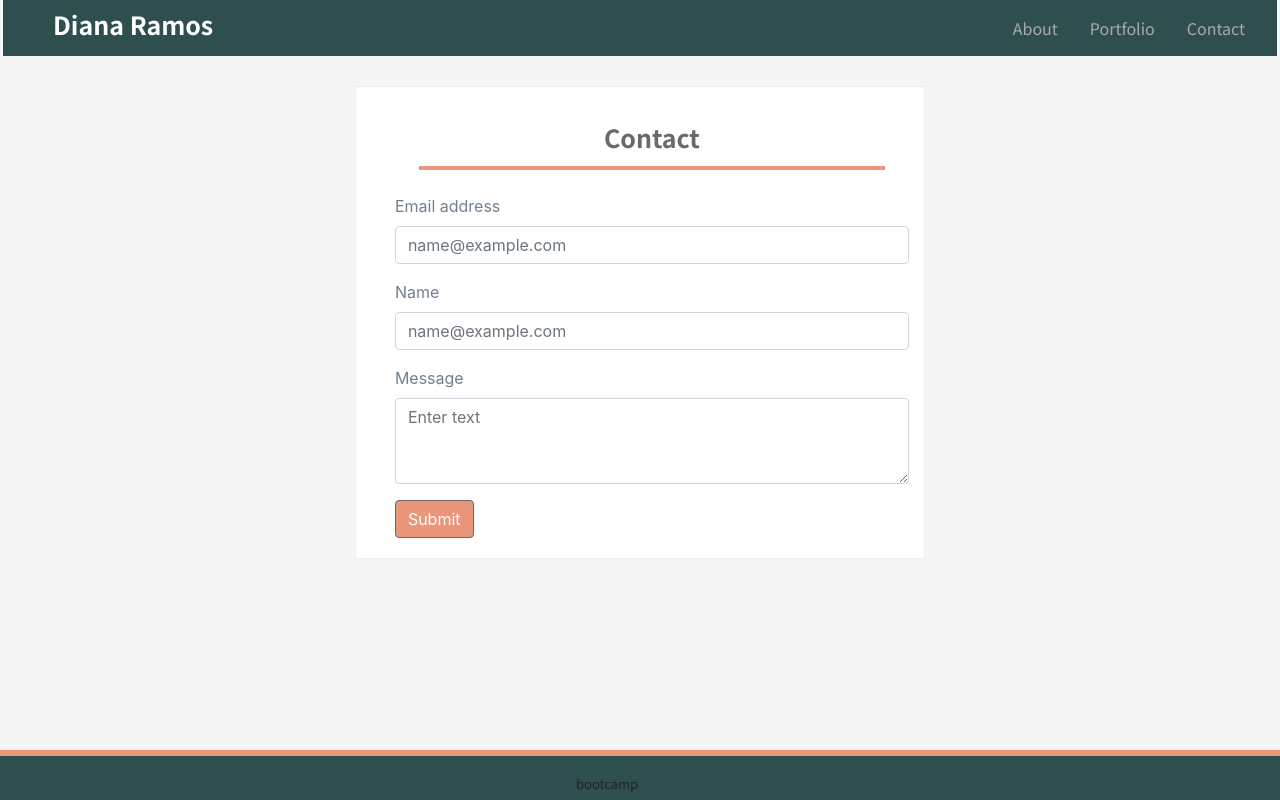
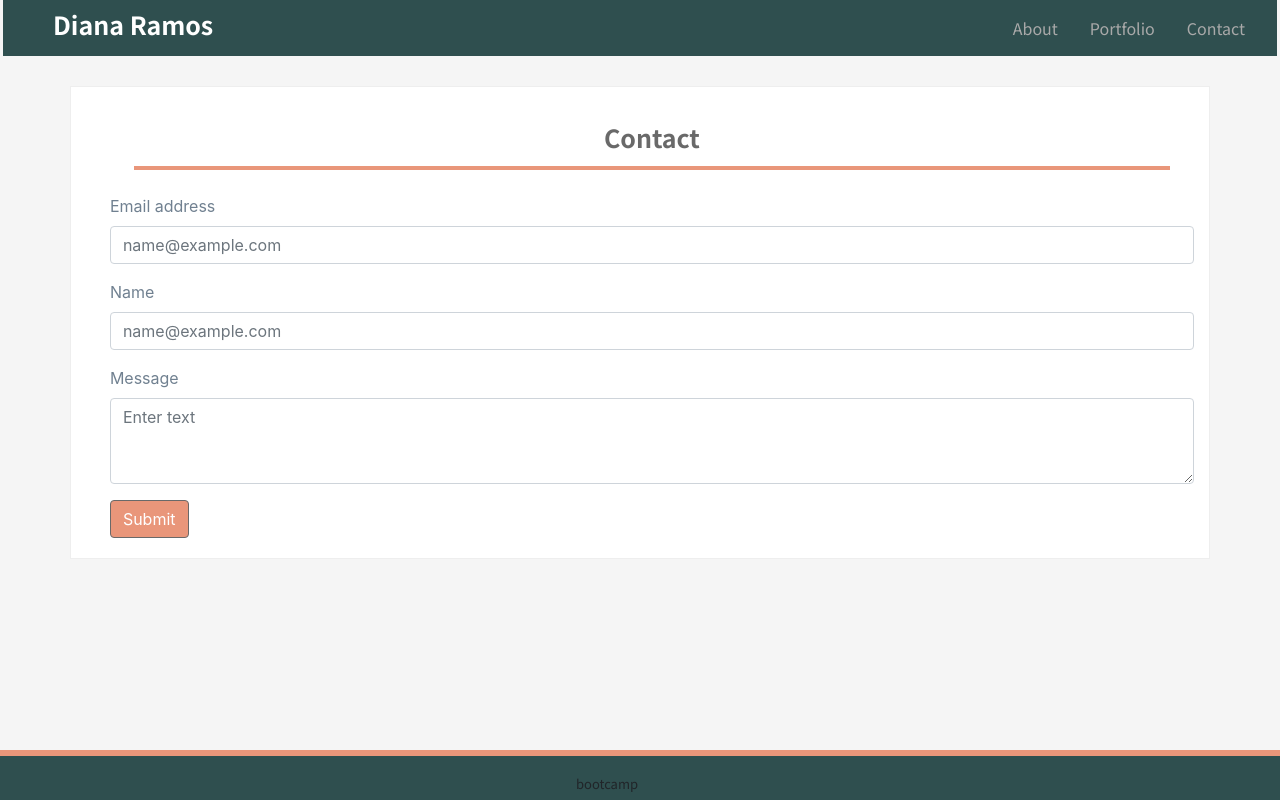
Before and after one commit to DianaLRS/Homework-2, a plain HTML site: page contact.html in a window 1280 px wide. Drawn offline with nearby package versions, Linux system fonts and the light colour scheme.

Commit message:
dimensions of contact form

```diff
--- a/assets/css/contactstyle.css
+++ b/assets/css/contactstyle.css
@@ -32,8 +32,7 @@
         padding-left: 20px;
         padding-bottom: 20px;
         background-color: white;
-        width: 570px;
-        position: relative;
+        position: static;
         overflow: auto;
         margin-top: 30px;
     }
--- a/contact.html
+++ b/contact.html
@@ -36,13 +36,14 @@
 
     <article class="container" id="containerForm">
         <form class="form">
-            <header class="header-card" id="contact-card">
-                <section class="row" id="contactHeader">
-                    <section class="col-sm-12">
+            <section class="row" id="contactHeader">
+                <section class="col-sm-12">
+                    <header class="header-card" id="contact-card">
                         <h2 class="contact">Contact</h2>
-                    </section>
+                    </header>
                 </section>
-            </header>
+            </section>
+
             <hr class="m-4">
             <section class="form-group">
                 <label for="exampleFormControlInput1">Email address</label>
```
